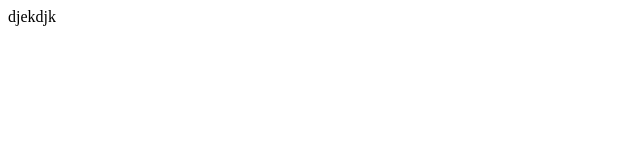
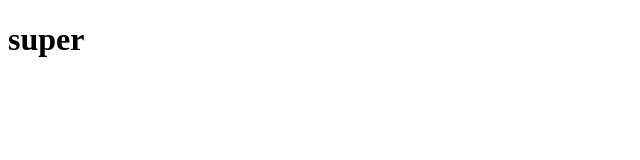
Before and after one commit to Ilyakrasovsk/first-project, a plain HTML site: page index.html in a window 1280 px wide. Shown: the whole page, without its empty margins (0-640 px from the left). Drawn offline with Linux system fonts and the light colour scheme.

Commit message:
пробуем

```diff
--- a/index.html
+++ b/index.html
@@ -7,6 +7,8 @@
   <title>Document</title>
 </head>
 <body>
-  djekdjk
+  <div class="work">
+    <h1 class="main">super</h1>
+  </div>
 </body>
 </html>
```
